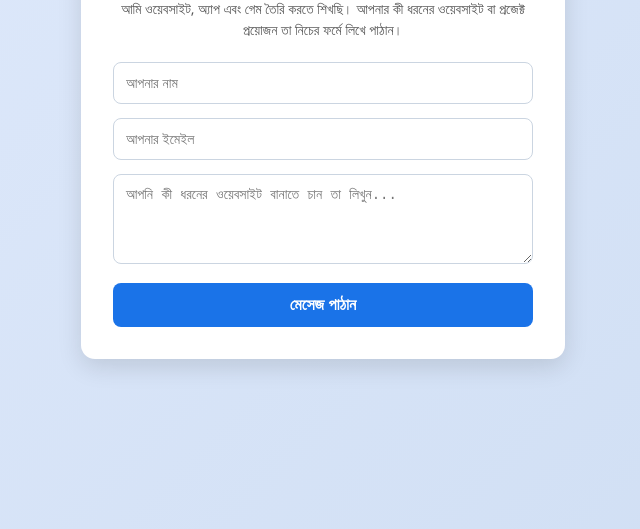
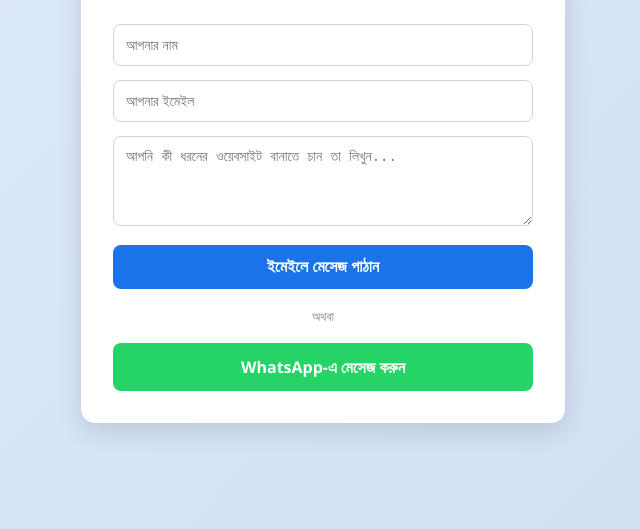
Before and after one commit to Zedane123/my-contact-site, a plain HTML site: page index.html in a window 1280 px wide. Shown: the part 271-800 px from the top of the page, without its empty margins (317-957 px from the left). Drawn offline with Linux system fonts and the light colour scheme.

Commit message:
Update index.html

```diff
--- a/index.html
+++ b/index.html
@@ -13,6 +13,8 @@
             align-items: center;
             min-height: 100vh;
             margin: 0;
+            padding: 16px;
+            box-sizing: border-box;
         }
         .card {
             background: #ffffff;
@@ -20,7 +22,7 @@
             border-radius: 14px;
             box-shadow: 0 8px 24px rgba(0, 0, 0, 0.12);
             max-width: 420px;
-            width: 90%;
+            width: 100%;
             text-align: center;
         }
         h1 {
@@ -29,8 +31,8 @@
             margin-bottom: 8px;
         }
         p {
-            color: #555;
-            font-size: 14px;
+            color: #444;
+            font-size: 15px;
             line-height: 1.5;
             margin-bottom: 22px;
         }
@@ -62,12 +64,33 @@
         button:hover {
             background-color: #1557b0;
         }
+        .divider {
+            margin: 18px 0;
+            color: #888;
+            font-size: 13px;
+        }
+        .whatsapp-btn {
+            display: block;
+            width: 100%;
+            padding: 13px;
+            background-color: #25D366;
+            color: #ffffff;
+            text-decoration: none;
+            border-radius: 8px;
+            font-size: 16px;
+            font-weight: bold;
+            box-sizing: border-box;
+            transition: background 0.2s;
+        }
+        .whatsapp-btn:hover {
+            background-color: #1ebe5d;
+        }
     </style>
 </head>
 <body>
     <div class="card">
         <h1>যোগাযোগ করুন</h1>
-        <p>আমি ওয়েবসাইট, অ্যাপ এবং গেম তৈরি করতে শিখছি। আপনার কী ধরনের ওয়েবসাইট বা প্রজেক্ট প্রয়োজন তা নিচের ফর্মে লিখে পাঠান।</p>
+        <p>আমি ওয়েবসাইট, অ্যাপ এবং গেম তৈরি করতে পারি। আপনার কী ধরনের ওয়েবসাইট বা প্রজেক্ট প্রয়োজন তা নিচের ফর্মে লিখে পাঠান অথবা সরাসরি WhatsApp-এ মেসেজ করুন।</p>
 
         <form action="https://api.web3forms.com/submit" method="POST">
             <input type="hidden" name="access_key" value="aca9ccaf-f159-477c-8ec2-a74eb19eed75">
@@ -76,8 +99,15 @@
             <input type="email" name="email" placeholder="আপনার ইমেইল" required>
             <textarea name="message" rows="4" placeholder="আপনি কী ধরনের ওয়েবসাইট বানাতে চান তা লিখুন..." required></textarea>
 
-            <button type="submit">মেসেজ পাঠান</button>
+            <button type="submit">ইমেইলে মেসেজ পাঠান</button>
         </form>
+
+        <div class="divider">অথবা</div>
+
+        <!-- নিচের 8801925986904 বদলে আপনার আসল WhatsApp নম্বর দিন -->
+        <a class="whatsapp-btn" href="https://wa.me/8801925986904?text=হ্যালো,%20আমি%20একটি%20ওয়েবসাইট/প্রজেক্ট%20তৈরি%20করার%20ব্যাপারে%20কথা%20বলতে%20চাই।" target="_blank">
+            WhatsApp-এ মেসেজ করুন
+        </a>
     </div>
 </body>
 </html>
```
